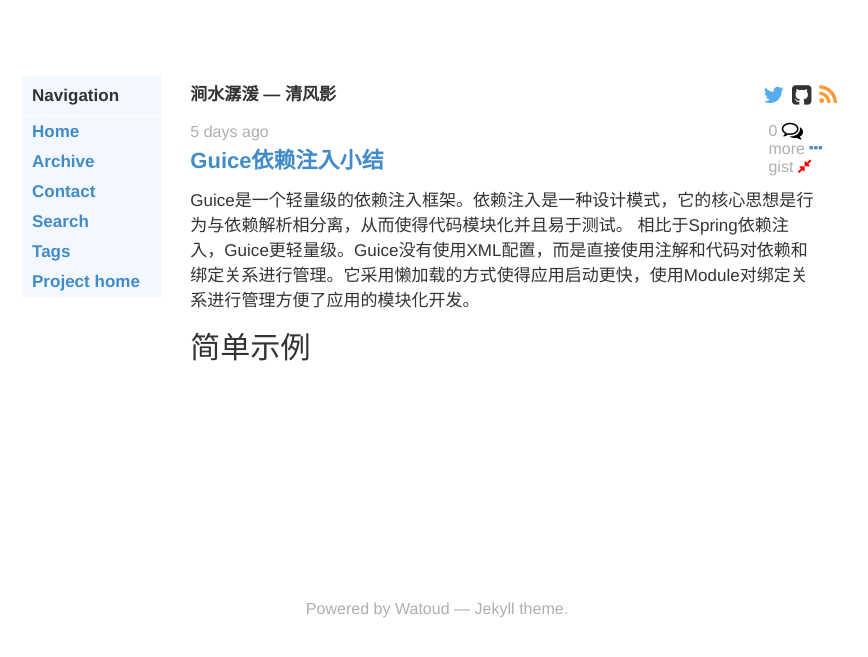
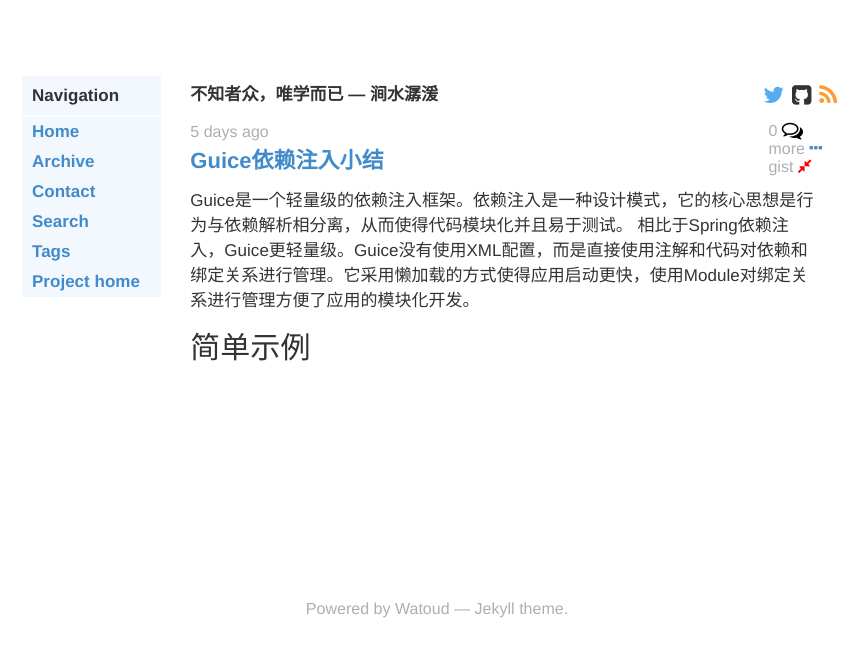
Before and after one commit to watoud/watoud.github.io, a Jekyll site: the page built from index.html, in a window 1280 px wide. Shown: the top 657 px of the page, without its empty margins (203-1071 px from the left). Built offline with Jekyll 4.4.1, drawn with Linux system fonts in a browser that asks for light colours; some web fonts are replaced; Markdown is read by kramdown in place of the engine named in the settings.

Commit message:
修改描述信息

```diff
--- a/_config.yml
+++ b/_config.yml
@@ -1,5 +1,5 @@
-name: 清风影
-description:  涧水潺湲
+name: 涧水潺湲
+description: 不知者众，唯学而已
 
 sass:
   sass_dir: assets/css/_sass
```
